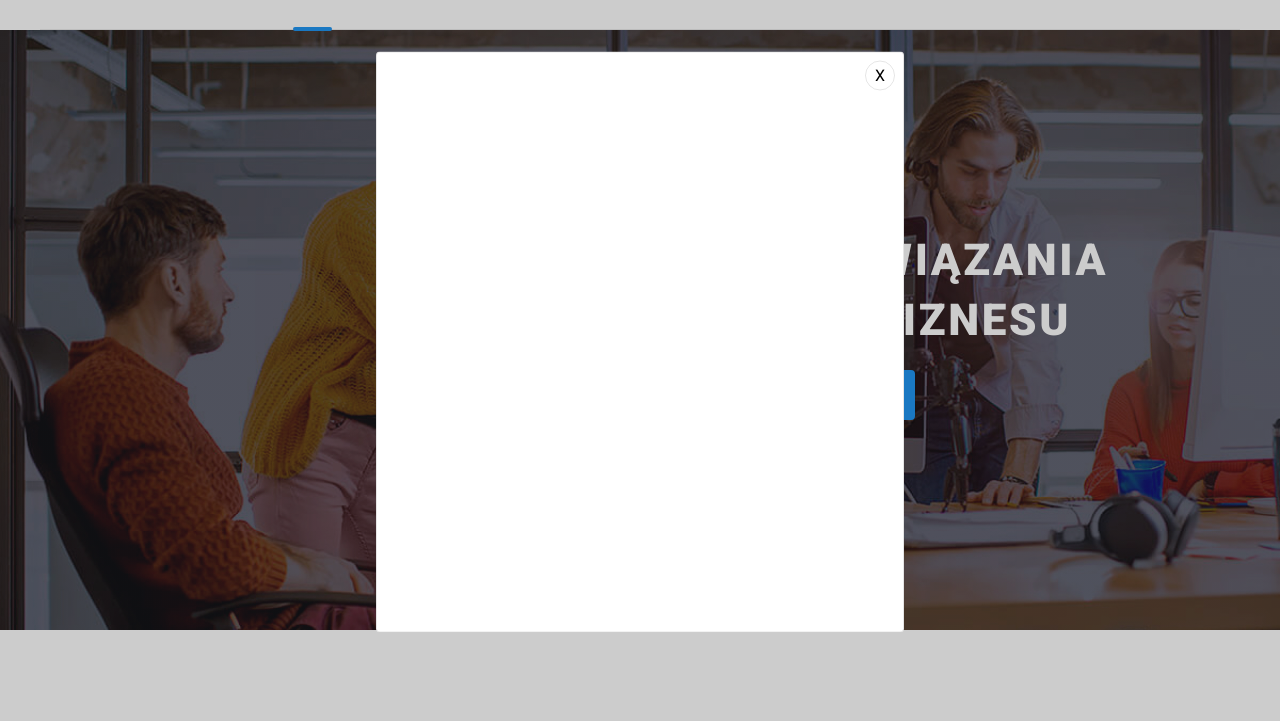
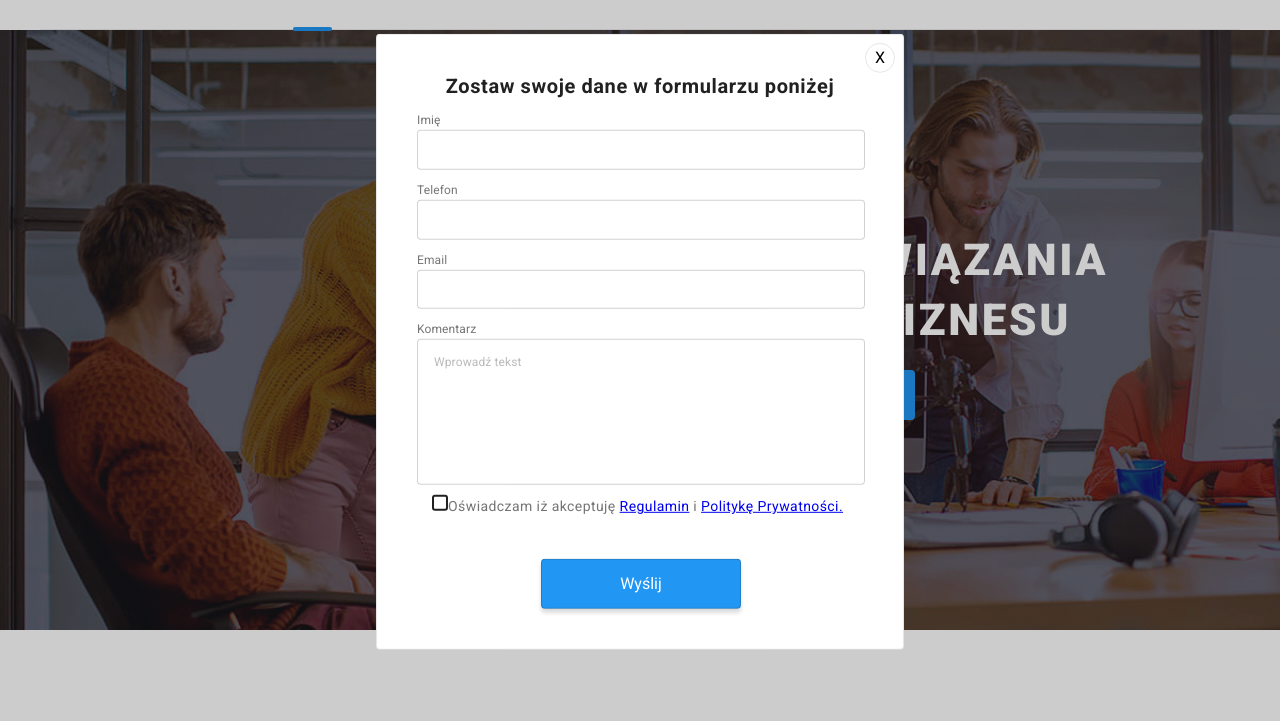
Before and after one commit to monikamarciniak/goit-markup-hw-06, a plain HTML site: page index.html in a window 1280 px wide. Both pictures are taken after a click on the button "Zamów usługe". Shown: the part 58-779 px from the top of the page. Drawn offline with nearby package versions, Linux system fonts and the light colour scheme.

Commit message:
okno modalne i label

```diff
--- a/css/styles.css
+++ b/css/styles.css
@@ -820,8 +820,8 @@ text-align: left;
     top: 2817px;
     background-color: var(--hover-color);
     color: var(--third-color);
-    justify-content: center;
-    align-items: center;
+    text-align: start;
+    padding-left: 42px;
 }
 
 .footer-newsletter-icon {
@@ -870,6 +870,120 @@ text-align: left;
     cursor: pointer;
 }
 
+.modal-title {
+    font-size: 20px;
+    font-weight: 700;
+    line-height: 1.15;
+    letter-spacing: 0.03em;
+    text-align: center;
+    margin: 40px 40px 12px 40px;
+}
+
+/* .username {
+    position: absolute;
+    width: 448px;
+    height: 40px;
+    left: 576px;
+    top: 314px;
+
+    border: 1px solid rgba(33, 33, 33, 0.2);
+    box-sizing: border-box;
+    border-radius: 4px;
+} */
+
+input,
+textarea {
+    padding: 12px 16px;
+    border: 1px solid rgba(33, 33, 33, 0.2);
+    box-sizing: border-box;
+    border-radius: 4px;
+}
+textarea {
+    resize: none;
+    font-size: 12px;
+    font-weight: 400;
+    line-height: 1.667;
+    letter-spacing: 0.01em;
+    text-align: left;
+}
+
+label {
+    display: flex;
+    flex-direction: column;
+    margin-bottom: 10px;
+    margin-left: 40px;
+    margin-right: 40px;
+    /* border: 1px solid rgba(33, 33, 33, 0.2); */
+    box-sizing: border-box;
+    border-radius: 4px;
+    /* position: absolute; */
+    width: 448px;
+    /* height: 40px; */
+
+    font-size: 12px;
+    font-weight: 400;
+    line-height: 1.667;
+    letter-spacing: 0.01em;
+    text-align: left;
+    color: var(--secondary-color);
+}
+
+.form-textarea::placeholder {
+    color: #75757580;;
+}
+
+.modal-form-policy-text::before {
+    display: inline-block;
+    content: "";
+    width: 16px;
+    height: 16px;
+    border: 2px solid var(--main-color);
+    border-radius: 3px;
+}
+
+.modal-form-policy:checked + .modal-form-policy-text::before {
+    background-color: var(--hover-color);
+    border: 3px solid var(--third-color);
+    background-image: url(../images/symbol-defs.svg#icon-icon-check);
+}
+
+.visually-hidden {
+    position: absolute !important;
+    clip: rect(1px 1px 1px 1px);
+    clip: rect(1px, 1px, 1px, 1px);
+    padding: 0 !important;
+    border: 0 !important;
+    height: 1px !important;
+    width: 1px !important;
+    overflow: hidden;
+}
+
+.modal-form-policy-label {
+    margin-left: 55px;
+}
+
+.modal-form-policy-text {
+font-size: 14px;
+font-weight: 400;
+line-height: 1.714;
+letter-spacing: 0.03em;
+text-align: left;
+}
+
+
+.form-btn {
+    height: 50px;
+    width: 200px;
+    left: 700px;
+    top: 712px;
+    border-radius: 4px;
+    background-color: var(--hover-color);
+    color: var(--third-color);
+    box-shadow: 0px 4px 4px rgba(0, 0, 0, 0.15);
+    border: 1px solid #21212133;
+    margin: 30px 164px 40px 164px;
+}
+
 .is-hidden {
     opacity: 0;
     /* visibility: hidden; */
--- a/index.html
+++ b/index.html
@@ -463,6 +463,35 @@ height="260"
 <div class="backdrop is-hidden" data-modal>
   <div class="modal">
     <button type="button" class="close-btn" data-modal-close>X</button>
+    <form>
+      <p class="modal-title" > Zostaw swoje dane w formularzu poniżej </p>
+      <label>
+        Imię
+        <input tape="text" name="username"/>
+      </label>
+      <label>
+        Telefon
+        <input type="tel" name="phone_number" />
+      </label>
+      <label>
+        Email
+        <input type="email" name="email" />
+      </label>
+      <label>
+        Komentarz
+        <textarea class="form-textarea" name="feedback" rows="6" placeholder="Wprowadź tekst"></textarea>
+      </label>
+      <label class="modal-form-policy-label">
+        <input class="modal-form-policy visually-hidden" type="checkbox" name="form-policy" value="police"  />
+        <span class="modal-form-policy-text">Oświadczam iż akceptuję
+          <a href="#"> Regulamin</a>
+          <span>i</span>
+          <a href="#"> Politykę Prywatności. </a>
+        </span>
+      </label>
+      <button class="form-btn" type="submit">Wyślij</button>
+    </form>
+
   </div>
 </div>
 
```
